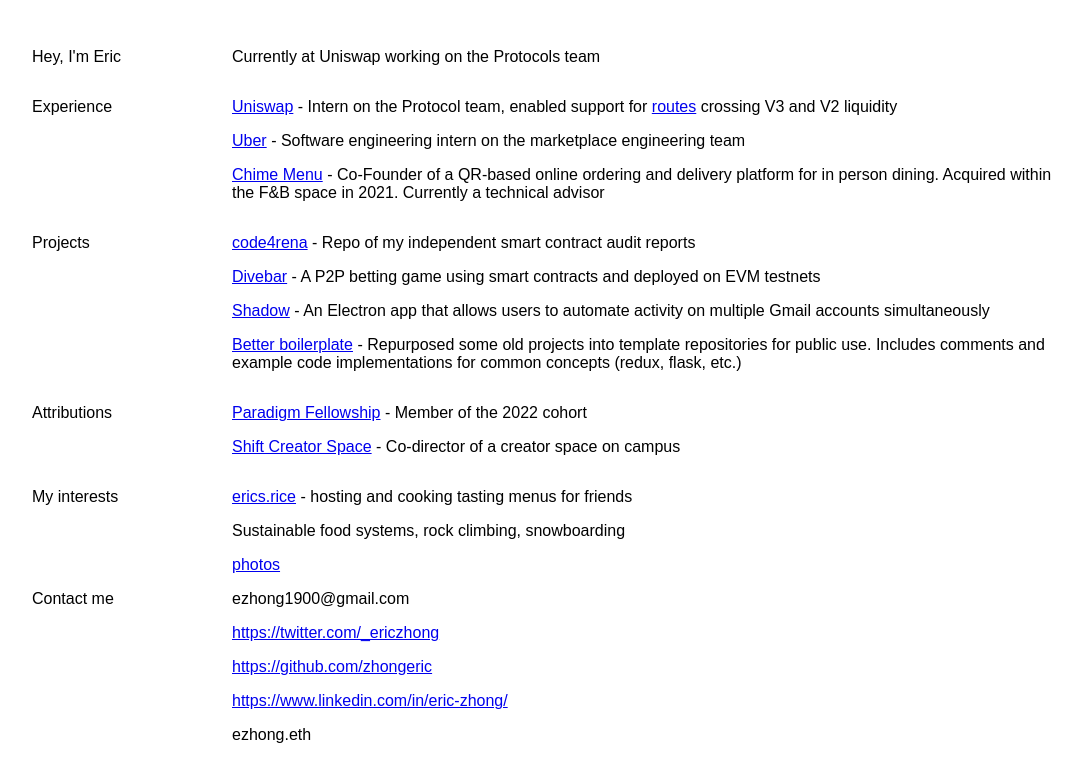
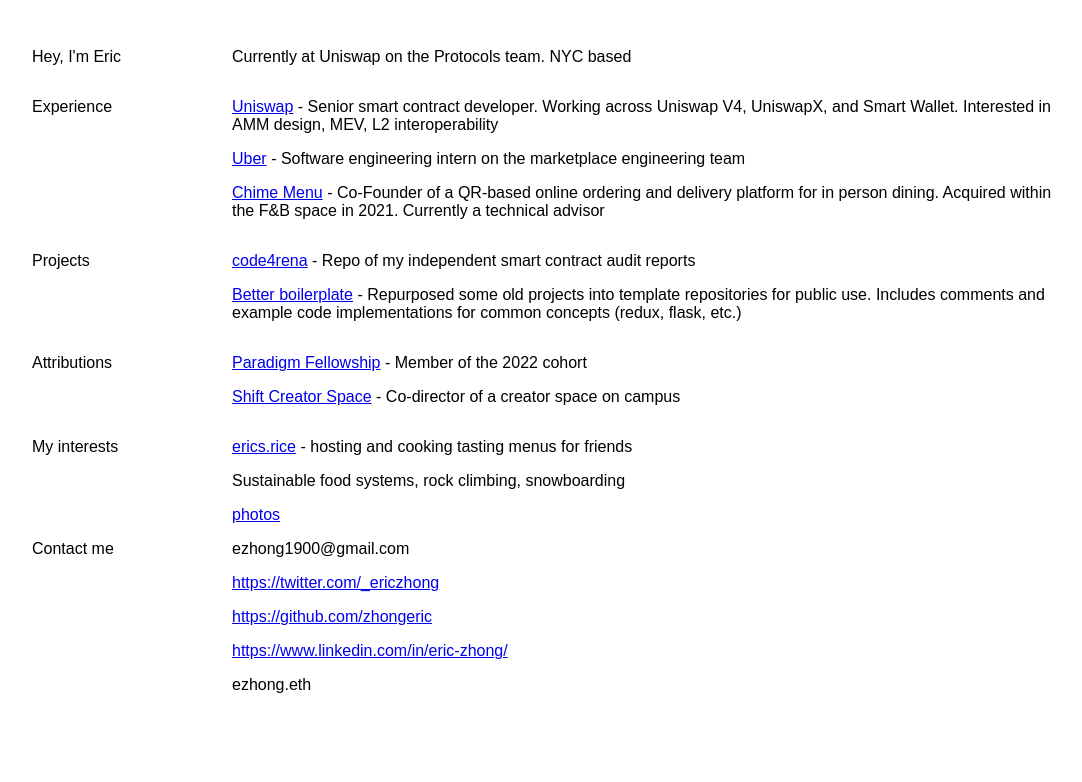
Before and after one commit to zhongeric/new-portfolio, a plain HTML site: page index.html in a window 1280 px wide. Shown: the whole page, without its empty margins (0-1082 px from the left). Drawn offline with Linux system fonts and the light colour scheme.

Commit message:
Udpate site

```diff
--- a/index.html
+++ b/index.html
@@ -12,14 +12,15 @@
     <div class="main">
         <div class="el">
             <p>Hey, I'm Eric</p>
-            <p>Currently at Uniswap working on the Protocols team</p>
+            <p>Currently at Uniswap on the Protocols team. NYC based</p>
         </div>
         <div class="el">
             <p>Experience</p>
             <div>
-                <p><a class="link" target="_blank" href="https://uniswap.org">Uniswap</a> - Intern on the Protocol
-                    team, enabled support for <a href="https://twitter.com/_ericzhong/status/1559208170513485825"
-                        target="_blank">routes</a> crossing V3 and V2 liquidity</p>
+                <p><a class="link" target="_blank" href="https://uniswap.org">Uniswap</a> - Senior smart contract
+                    developer.
+                    Working across Uniswap V4, UniswapX, and Smart Wallet. Interested in AMM design, MEV, L2
+                    interoperability</p>
                 <p><a class="link" target="_blank" href="https://uber.com">Uber</a> - Software
                     engineering intern on the marketplace engineering team</p>
                 <p><a class="link" target="_blank" href="https://chimemenu.com">Chime Menu</a> -
@@ -34,11 +35,6 @@
                         target="_blank">code4rena</a> - Repo of my
                     independent
                     smart contract audit reports</p>
-                <p><a class="link" target="_blank" href="https://thedivebar.xyz/">Divebar</a> - A P2P
-                    betting game using smart contracts and deployed on EVM testnets
-                </p>
-                <p><a class="link" target="_blank" href="https://shadow-robotics.netlify.app/">Shadow</a> - An
-                    Electron app that allows users to automate activity on multiple Gmail accounts simultaneously</p>
                 <p><a class="link" target="_blank"
                         href="https://github.com/ShiftCreatorSpace/starter-react-ts-redux">Better boilerplate</a> -
                     Repurposed some old projects into template repositories for public use. Includes comments and
```
